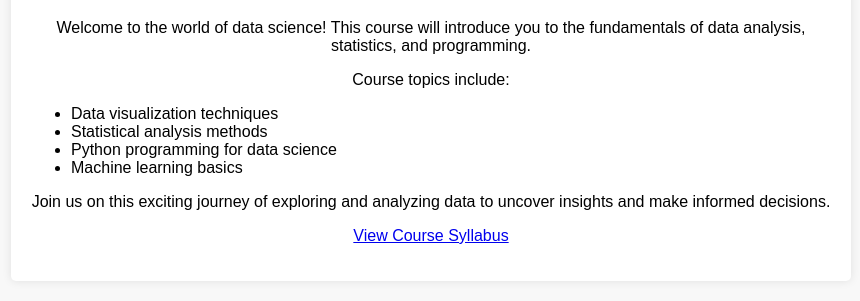
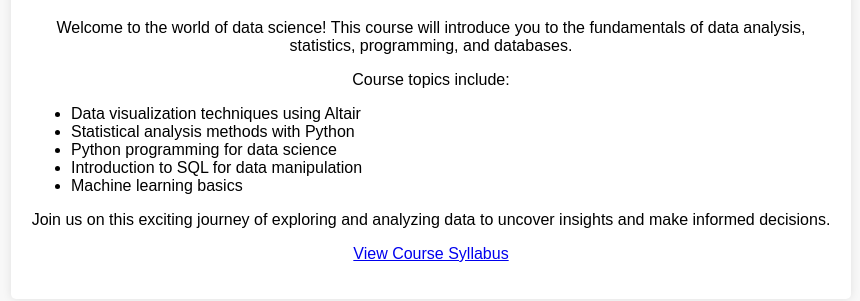
Before and after one commit to kehornsby/kehornsby.github.io, a plain HTML site: page kehornsby.index.html in a window 1280 px wide. Shown: the part 131-432 px from the top of the page, without its empty margins (209-1069 px from the left). Drawn offline with Linux system fonts and the light colour scheme.

Commit message:
Update kehornsby.index.html

```diff
--- a/kehornsby.index.html
+++ b/kehornsby.index.html
@@ -27,12 +27,13 @@
 <body>
     <div class="container">
         <h1>PHY/MAT 231: Think like a Data Scientist</h1>
-        <p>Welcome to the world of data science! This course will introduce you to the fundamentals of data analysis, statistics, and programming.</p>
+        <p>Welcome to the world of data science! This course will introduce you to the fundamentals of data analysis, statistics, programming, and databases.</p>
         <p>Course topics include:</p>
         <ul>
-            <li>Data visualization techniques</li>
-            <li>Statistical analysis methods</li>
+            <li>Data visualization techniques using Altair</li>
+            <li>Statistical analysis methods with Python</li>
             <li>Python programming for data science</li>
+            <li>Introduction to SQL for data manipulation</li>
             <li>Machine learning basics</li>
         </ul>
         <p>Join us on this exciting journey of exploring and analyzing data to uncover insights and make informed decisions.</p>
```
